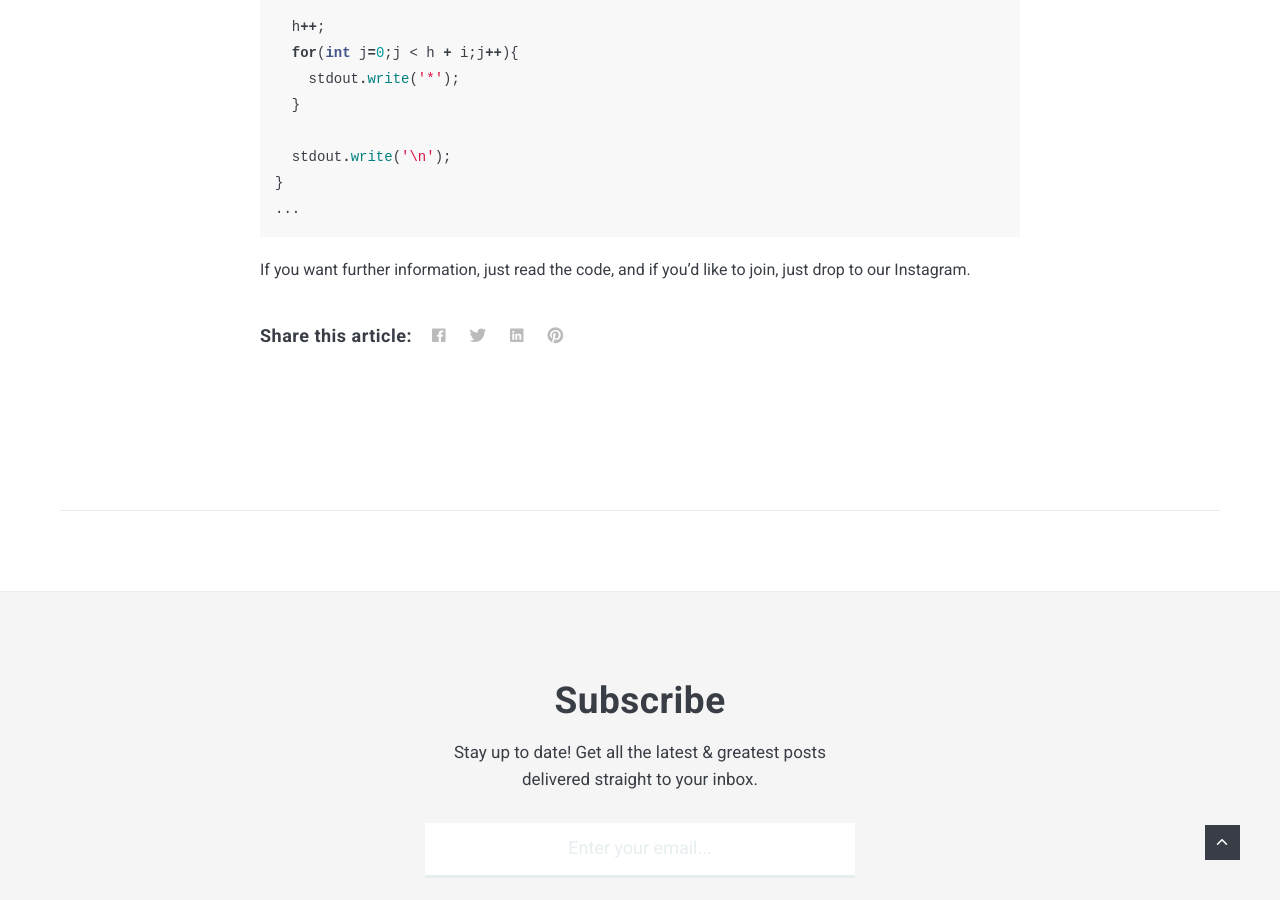
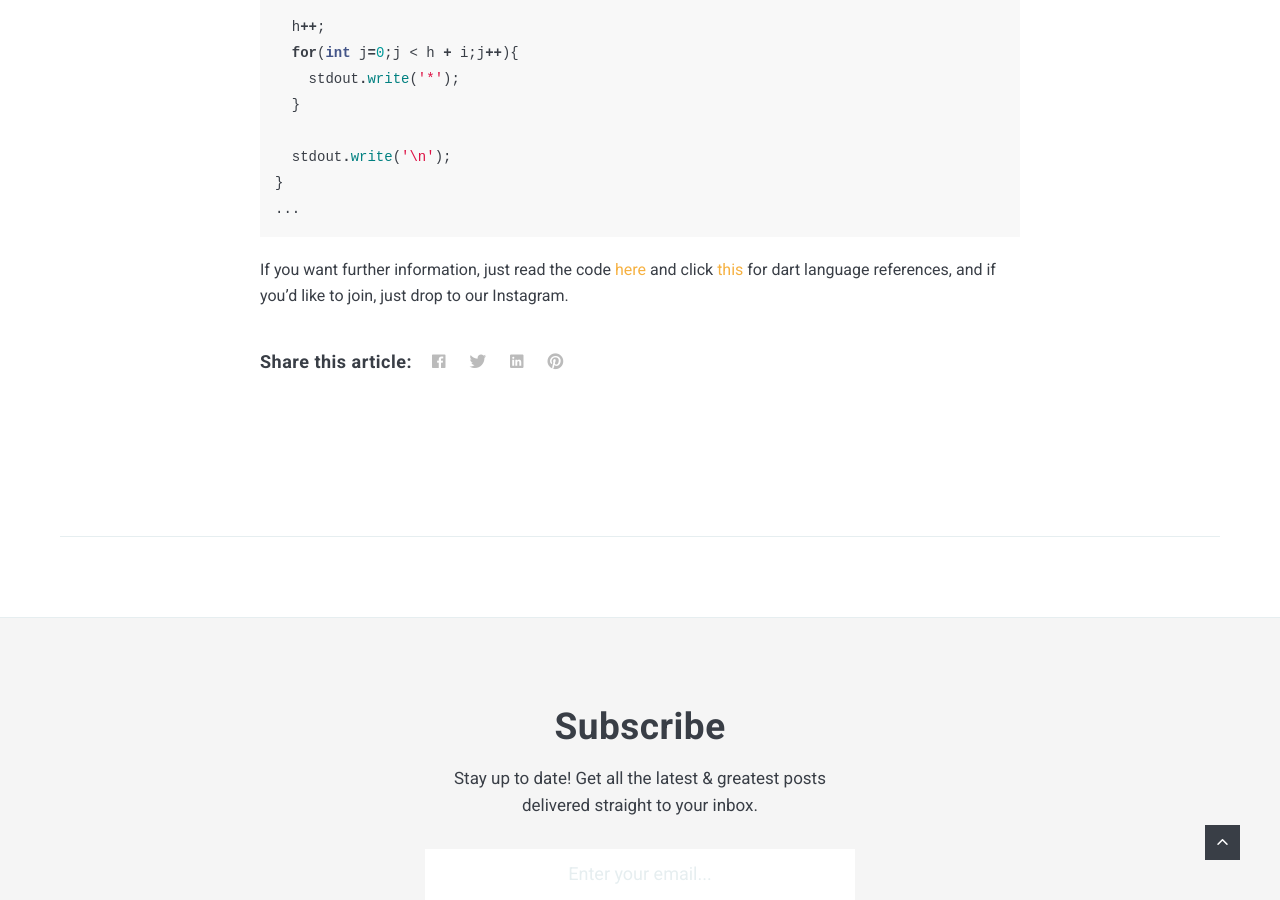
Before and after one commit to horeeorg/horeeorg.github.io, a Jekyll site: the page built from _posts/2020-01-11-making-triangle.markdown, in a window 1280 px wide and 900 px high, scrolled down 1477 px. Built offline with Jekyll 4.4.1, drawn with Linux system fonts in a browser that asks for light colours; nearby versions of some CDN libraries.

Commit message:
Add link

```diff
--- a/_posts/2020-01-11-making-triangle.markdown
+++ b/_posts/2020-01-11-making-triangle.markdown
@@ -28,7 +28,7 @@ for(int i=0; i < inputNumber; i++) {
 ...
 {% endhighlight %}
 
-If you want further information, just read the code, and if you'd like to join, just drop to our Instagram.
+If you want further information, just read the code [here][final-result] and click [this][dart-docs] for dart language references, and if you'd like to join, just drop to our Instagram.
 
-[dart-docs]: https://dart.dev/guides
-[final-result]: https://github.com/horeeorg/demo/bintangsegitiga.dart
+[dart-docs]: https://dart.dev/guides/language/language-tour
+[final-result]: https://github.com/horeeorg/demo/blob/master/bintangsegitiga.dart
```
